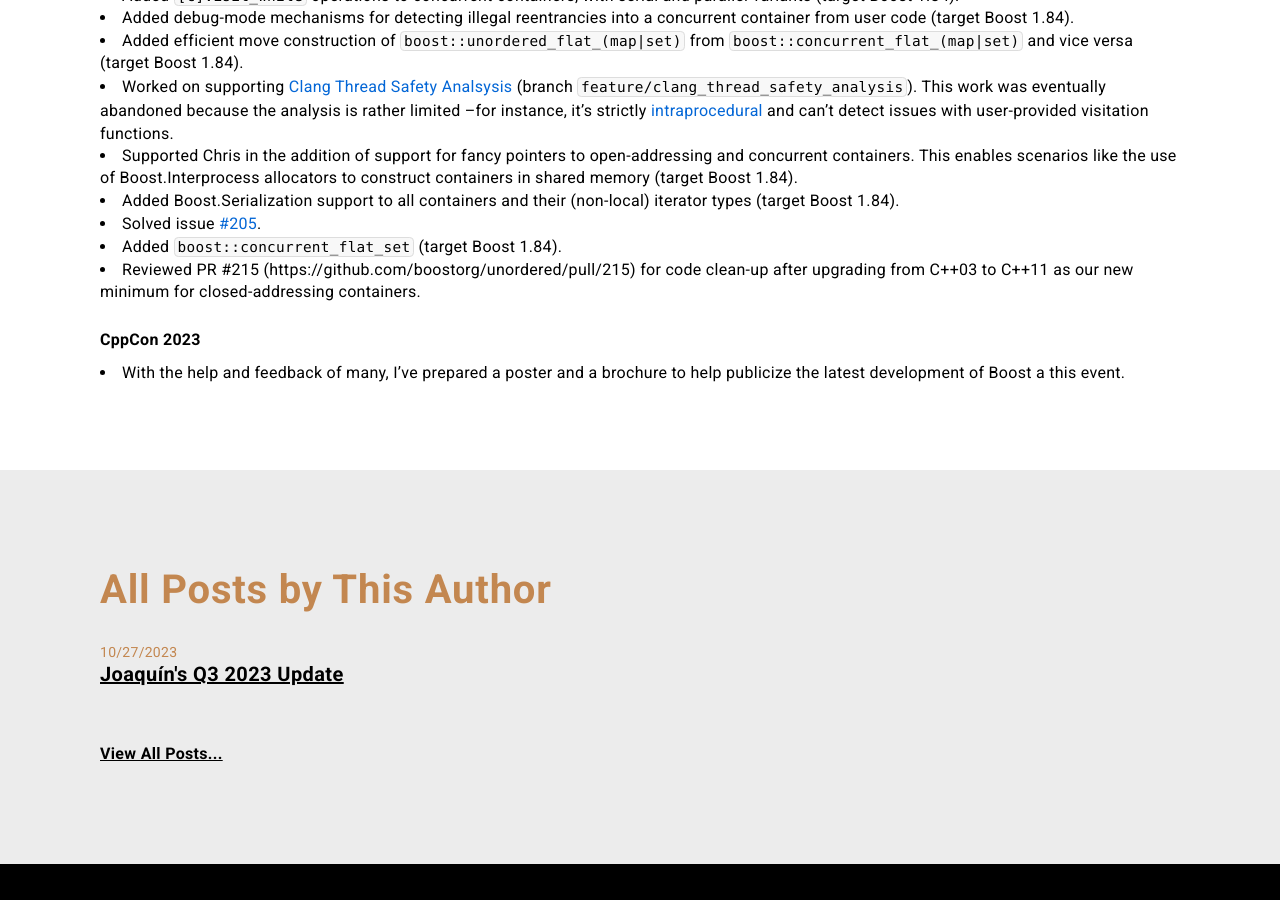
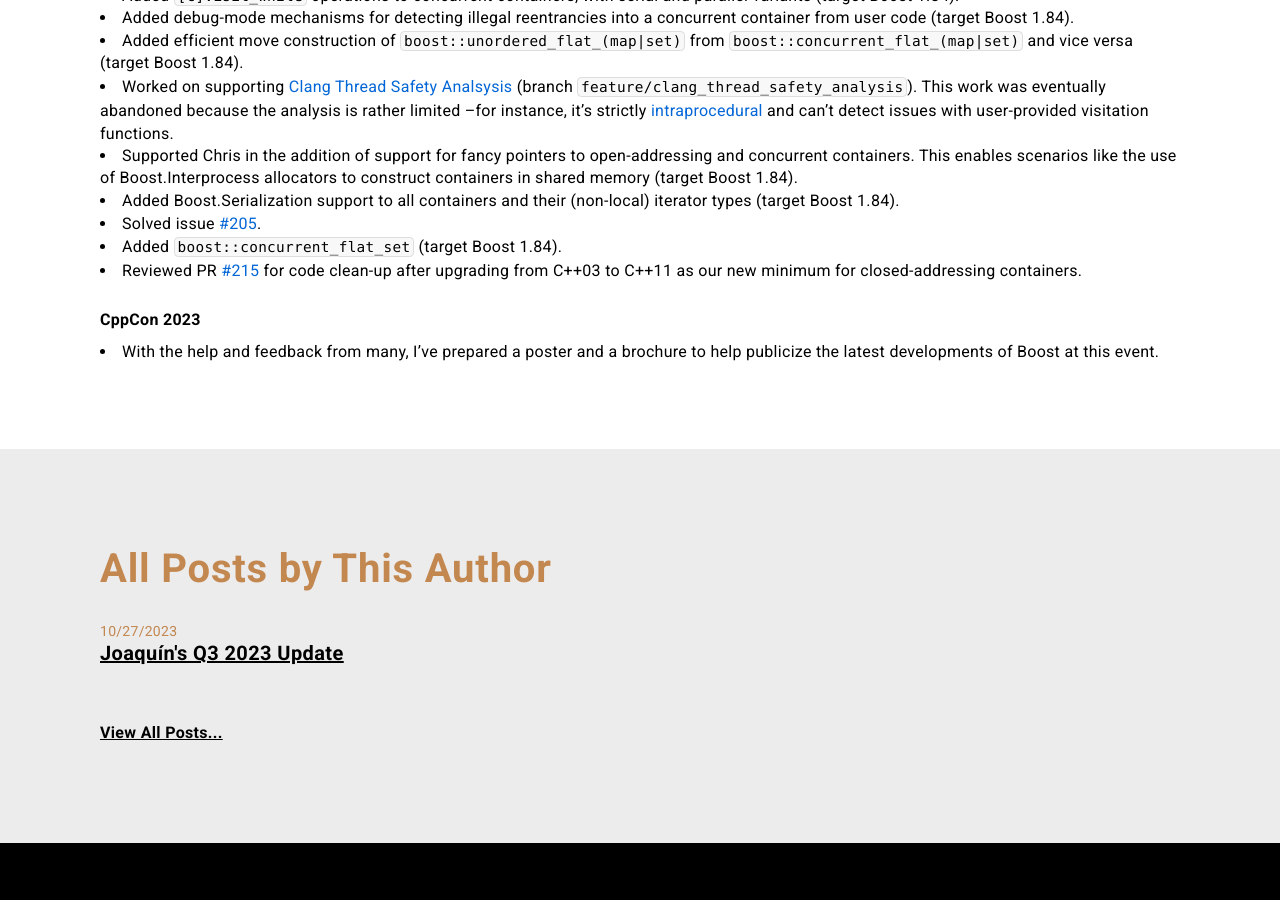
Before and after one commit to unecigarettewm/cppa-www, a Jekyll site: the page built from _posts/2023-10-27-Joaquins2023Q3Update.md, in a window 1280 px wide and 900 px high, scrolled down 740 px. Built offline with Jekyll 4.4.1, drawn with Linux system fonts in a browser that asks for light colours; comment, search, counter and statistics services are not loaded.

Commit message:
typos/editorial

```diff
--- a/_posts/2023-10-27-Joaquins2023Q3Update.md
+++ b/_posts/2023-10-27-Joaquins2023Q3Update.md
@@ -41,11 +41,11 @@
 iterator types (target Boost 1.84).
 * Solved issue [#205](https://github.com/boostorg/unordered/issues/205).
 * Added `boost::concurrent_flat_set` (target Boost 1.84).
-* Reviewed PR #215 (https://github.com/boostorg/unordered/pull/215) for
+* Reviewed PR [#215](https://github.com/boostorg/unordered/pull/215) for
 code clean-up after upgrading from C++03 to C++11 as our new minimum
 for closed-addressing containers.
 
 ### CppCon 2023
 
-* With the help and feedback of many, I've prepared a poster and a brochure
-to help publicize the latest development of Boost a this event.
+* With the help and feedback from many, I've prepared a poster and a brochure
+to help publicize the latest developments of Boost at this event.
```
